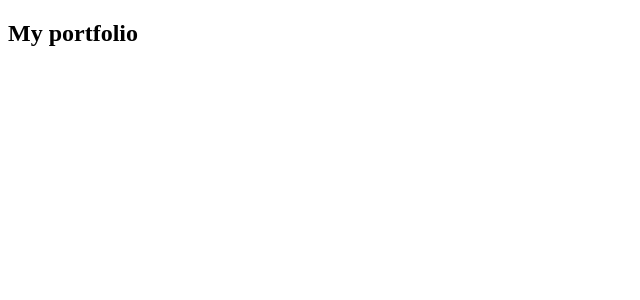
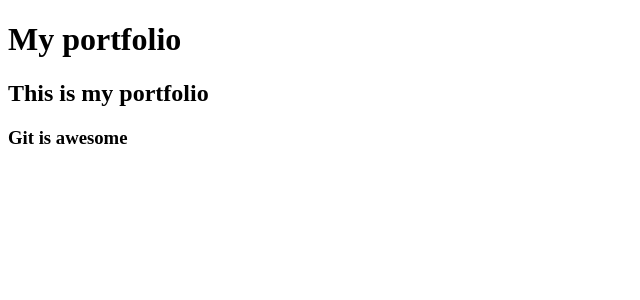
Before and after one commit to K-Sato1995/MyPortfolio, a React (Create React App) app: page / in a window 1280 px wide. Shown: the top 300 px of the page, without its empty margins (0-640 px from the left). Built offline with nearby package versions, Linux system fonts and the light colour scheme.

Commit message:
changed the app file

```diff
--- a/package.json
+++ b/package.json
@@ -15,7 +15,7 @@
     "build": "react-scripts build",
     "test": "react-scripts test",
     "eject": "react-scripts eject",
-    "deploy": "gh-pages -d build"
+    "deploy": "npm run build && gh-pages -d build"
   },
   "eslintConfig": {
     "extends": "react-app"
--- a/src/App.js
+++ b/src/App.js
@@ -4,7 +4,9 @@ class App extends Component {
   render() {
     return (
       <div className="App">
-        <h2>My portfolio</h2>
+        <h1>My portfolio</h1>
+        <h2>This is my portfolio</h2>
+        <h3>Git is awesome</h3>
       </div>
     );
   }
```
